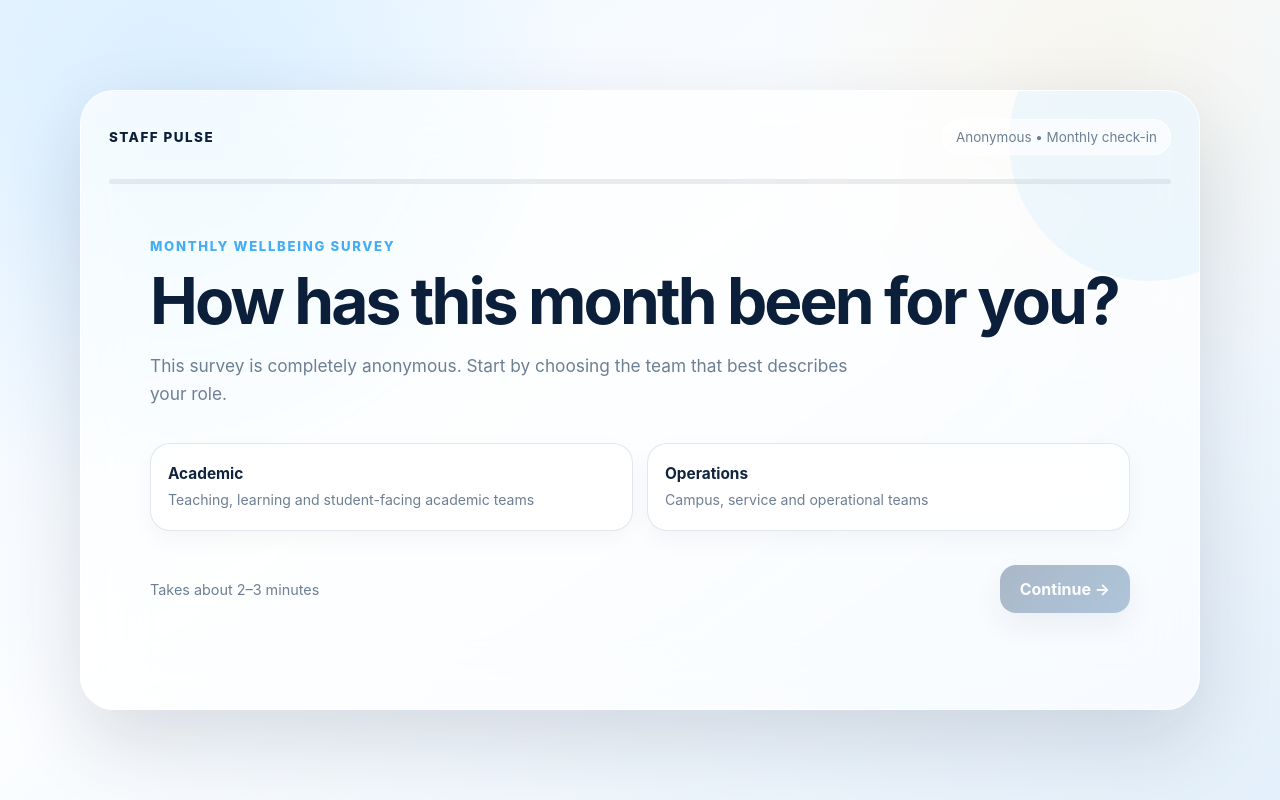
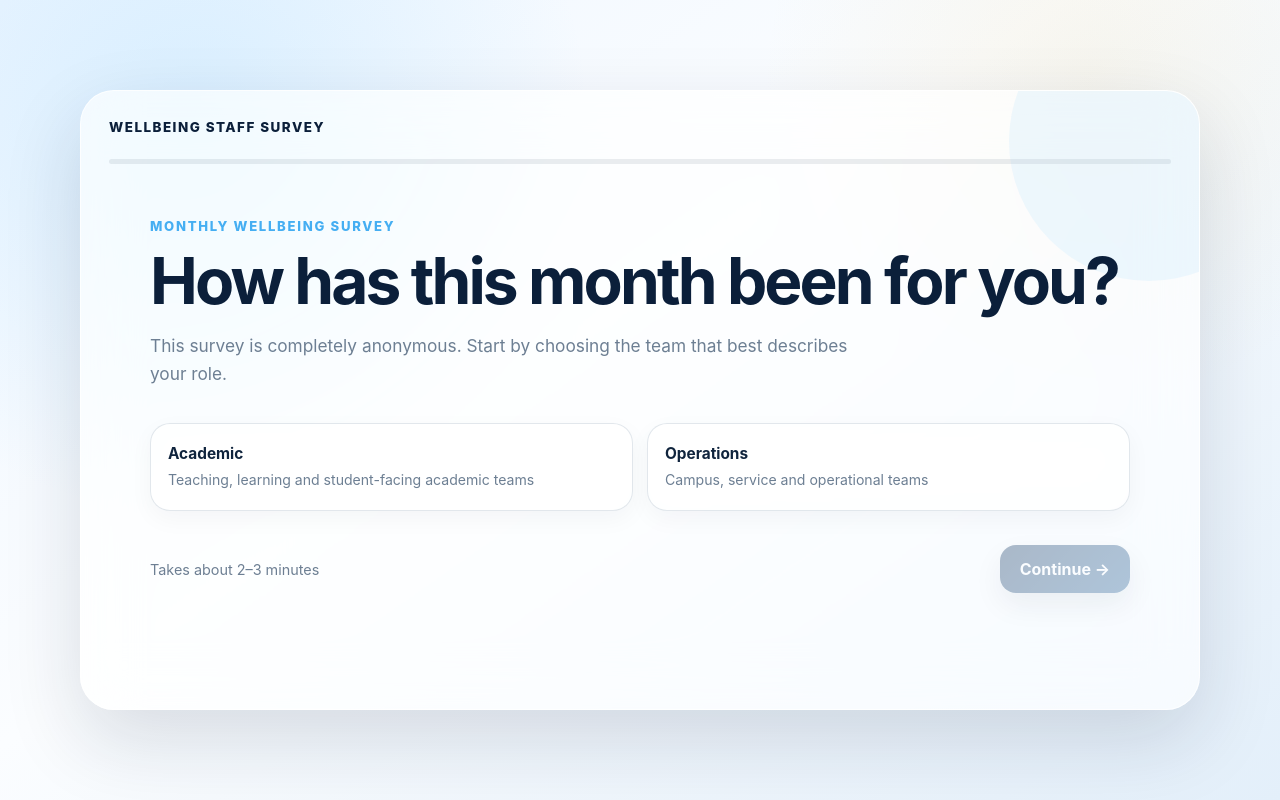
Before and after one commit to kolmohmed-lab/staff-survey, a Next.js app: page / in a window 1280 px wide. Built offline with nearby package versions, Linux system fonts and the light colour scheme.

Commit message:
Remove anonymous badge and rename survey

```diff
--- a/app/page.tsx
+++ b/app/page.tsx
@@ -96,13 +96,26 @@ export default function Home() {
   }
 
   if (done) {
-    return <main className="shell"><section className="card"><div className="topbar"><div className="brand">STAFF PULSE</div><div className="anon">Anonymous by design</div></div><div className="success"><div><div className="successIcon">✓</div><h1 className="title" style={{fontSize:"3rem"}}>Thank you.</h1><p className="subtitle">Your response has been submitted. If you need support, please speak with your line manager so the appropriate level of support can be arranged.</p></div></div></section></main>;
+    return (
+      <main className="shell">
+        <section className="card">
+          <div className="topbar"><div className="brand">WELLBEING STAFF SURVEY</div></div>
+          <div className="success">
+            <div>
+              <div className="successIcon">✓</div>
+              <h1 className="title" style={{ fontSize: "3rem" }}>Thank you.</h1>
+              <p className="subtitle">Your response has been submitted. If you need support, please speak with your line manager so the appropriate level of support can be arranged.</p>
+            </div>
+          </div>
+        </section>
+      </main>
+    );
   }
 
   return (
     <main className="shell">
       <section className="card">
-        <div className="topbar"><div className="brand">STAFF PULSE</div><div className="anon">Anonymous • Monthly check-in</div></div>
+        <div className="topbar"><div className="brand">WELLBEING STAFF SURVEY</div></div>
         <div className="progress"><div style={{ width: `${progress}%` }} /></div>
 
         <div className="content">
@@ -122,7 +135,7 @@ export default function Home() {
           ) : current ? (
             <>
               <div className="eyebrow">Question {step + 1} of {questions.length}</div>
-              <h1 className="title" style={{fontSize:"clamp(2rem,4vw,3.2rem)"}}>{current.title}</h1>
+              <h1 className="title" style={{ fontSize: "clamp(2rem,4vw,3.2rem)" }}>{current.title}</h1>
               {current.note && <p className="subtitle">{current.note}</p>}
 
               <div className="choices">
@@ -140,7 +153,7 @@ export default function Home() {
               {(() => {
                 const value = answers[current.id];
                 const wantsOther = current.type === "multi" ? Array.isArray(value) && value.some((v) => v.includes("More Specifically")) : typeof value === "string" && (value.includes("More Specifically") || value === "Other");
-                return wantsOther ? <input className="other" placeholder="Tell us more…" value={otherText[current.id] || ""} onChange={(e) => setOtherText((p) => ({...p, [current.id]: e.target.value}))} /> : null;
+                return wantsOther ? <input className="other" placeholder="Tell us more…" value={otherText[current.id] || ""} onChange={(e) => setOtherText((p) => ({ ...p, [current.id]: e.target.value }))} /> : null;
               })()}
             </>
           ) : null}
```
